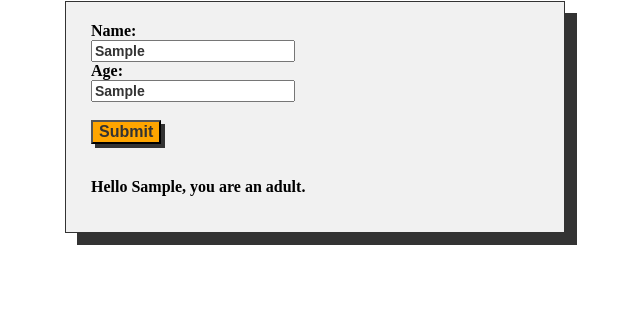
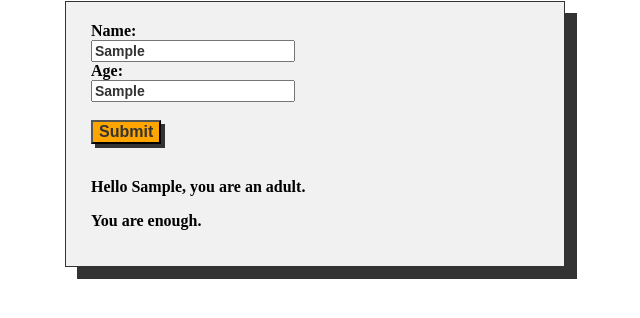
Before and after one commit to vickneee/personalized-message, a plain HTML site: page index.html in a window 1280 px wide. Both pictures are taken after typing "Sample", "Sample" into the empty fields and a click on the input "Submit". Shown: the part 166-484 px from the top of the page, without its empty margins (325-965 px from the left). Drawn offline with Linux system fonts and the light colour scheme.

Commit message:
Random Quotes added

```diff
--- a/index.html
+++ b/index.html
@@ -15,8 +15,9 @@
             <input type="text" id="name" name="name" required><br>
             <label class="age" for="age">Age: </label><br>
             <input type="text" id="age" name="age" required><br><br>
-            <input class="submit" type="submit" value="Submit"><br><br>
+            <input onclick="displayMessage()" class="submit" type="submit" value="Submit"><br><br>
             <p id="message"></p>
+            <p id="randomQuote"></p>
         </form>
     </div>
 </section>
--- a/script.js
+++ b/script.js
@@ -1,3 +1,5 @@
+function displayMessage() {
+
 const form = document.querySelector('form');
 const message = document.querySelector('#message');
 
@@ -13,4 +15,10 @@ if (age < 18) {
 } else {
     message.textContent = `Hello ${name}, you are an adult.`;
 }
-});
+    const quotes = ["Your energy introduces you before you even speak.", "We all make choices, but in the end our choices make us.", "Live the moment.", "It’s okay to not be okay as long as you are not giving up.", "Every moment matters.", "Focus on the good.", "You are enough." ];
+
+    const randomQuote = document.getElementById("randomQuote");
+    const randomIndex = Math.floor(Math.random() * quotes.length);
+    randomQuote.innerHTML = `<p>${quotes[randomIndex]}</p>`;
+})
+}
```
